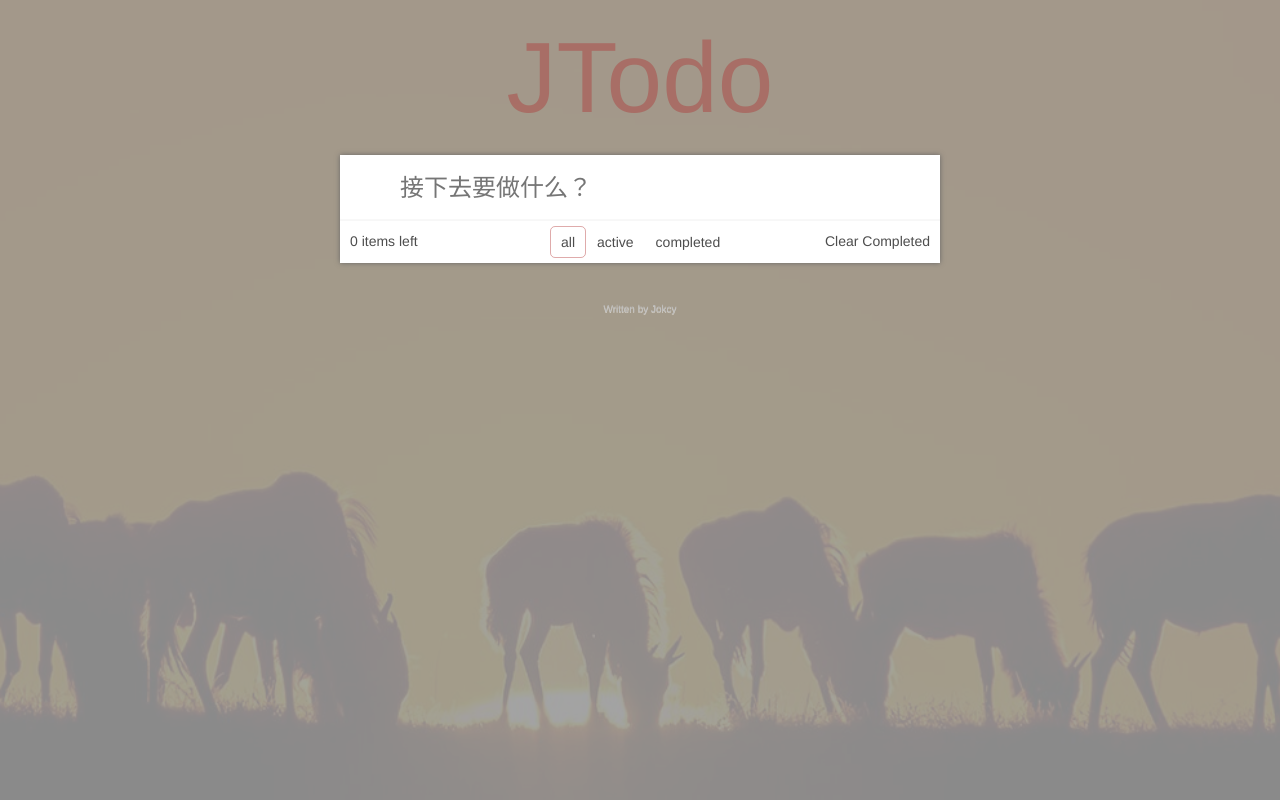
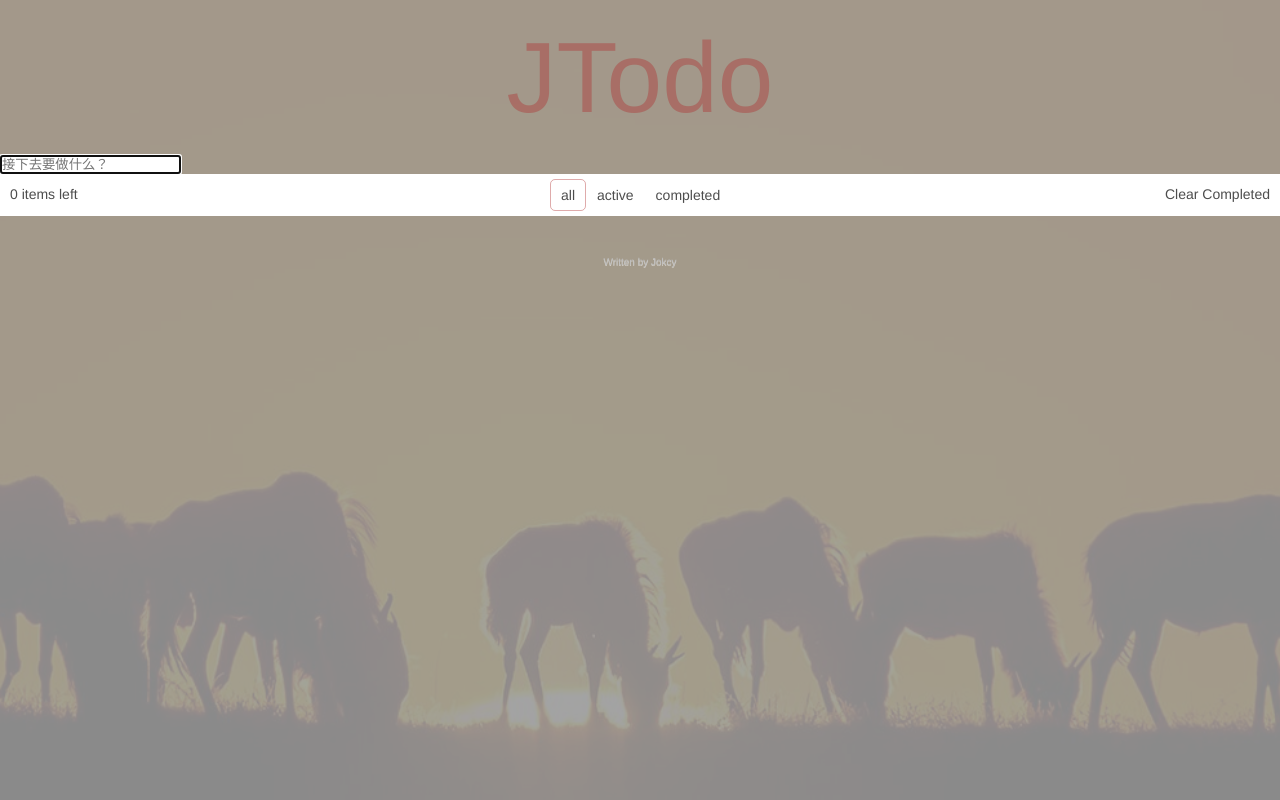
Before and after one commit to QxQstar/vue-ssr, a Vue app: page / in a window 1280 px wide. Built offline with nearby package versions, Linux system fonts and the light colour scheme; the HTML template or start-up script is replaced by a standard one.

Commit message:
chore: 配置 cssModules

```diff
--- a/client/views/todo/todo.vue
+++ b/client/views/todo/todo.vue
@@ -1,8 +1,8 @@
 <template>
-  <section class="real-app">
+  <section :class="$style.realApp">
     <input
       type="text"
-      class="add-input"
+      :class="$style.addInput"
       autofocus="autofocus"
       placeholder="接下去要做什么？"
       @keyup.enter="addTodo"
@@ -68,7 +68,7 @@ export default {
 }
 </script>
 
-<style lang="stylus" scoped>
+<style lang="stylus" scoped module>
 .real-app{
   width 600px
   margin 0 auto
```
Also changed, not shown: client/layout/footer.jsx (line endings or trailing spaces), 1 other file (tests, documents, lock files or other folders).
